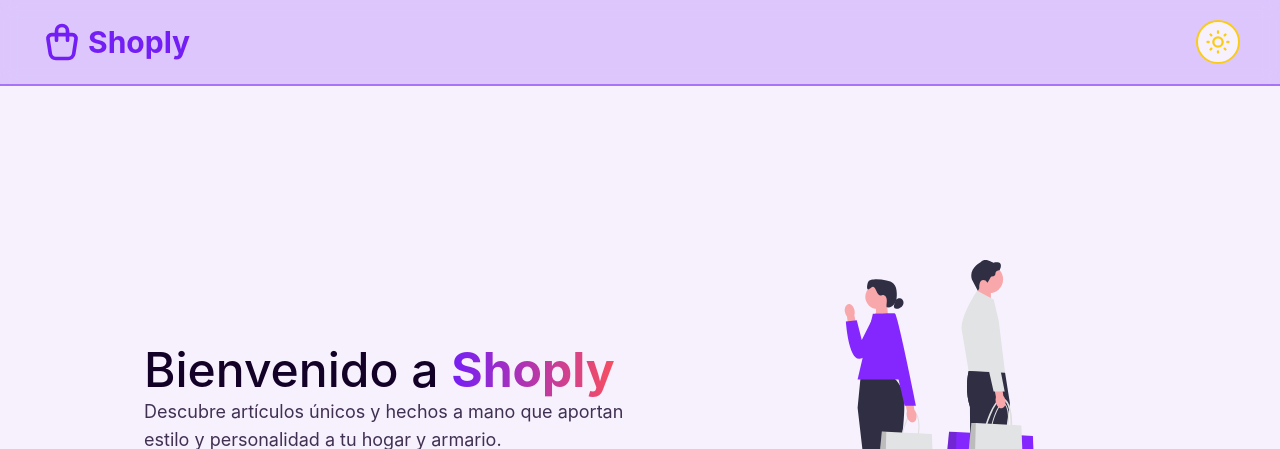
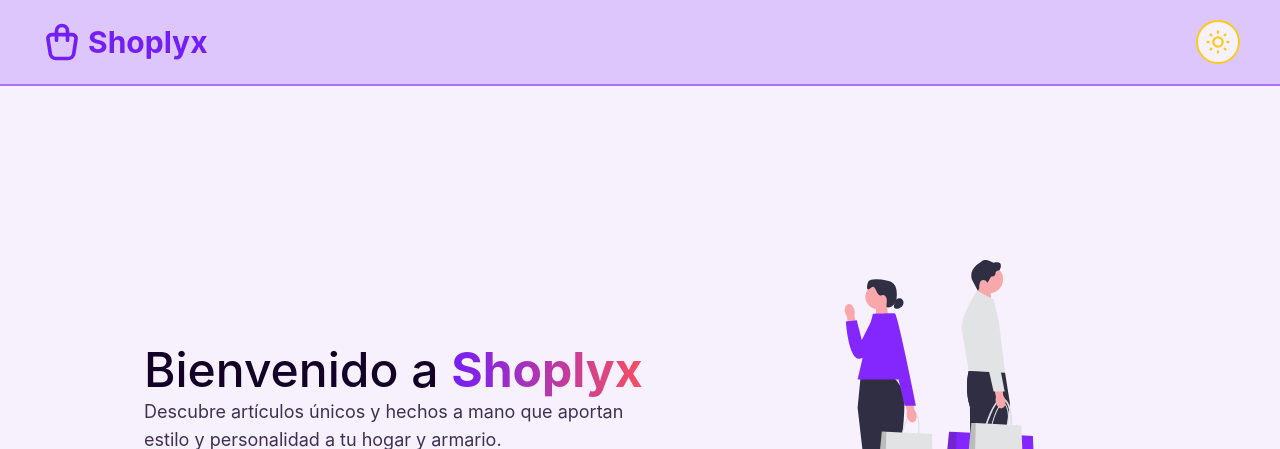
Before and after one commit to Over12/app-shop, a React (Vite) app: page / in a window 1280 px wide. Shown: the top 449 px of the page. Built offline with nearby package versions, Linux system fonts and the light colour scheme; no server answers.

Commit message:
Actualizar nombre de la tienda a "Shoplyx" en index.html, Hero.jsx y NavBar.jsx

```diff
--- a/index.html
+++ b/index.html
@@ -4,7 +4,7 @@
     <meta charset="UTF-8" />
     <link rel="icon" type="image/svg+xml" href="/icon.svg" />
     <meta name="viewport" content="width=device-width, initial-scale=1.0" />
-    <title>Shoply - Tu tienda digital</title>
+    <title>Shoplyx - Tu tienda digital</title>
   </head>
   <body>
     <div id="root"></div>
--- a/src/components/ui/Hero.jsx
+++ b/src/components/ui/Hero.jsx
@@ -4,7 +4,7 @@ export default function Hero() {
   return (
     <section className="h-screen flex flex-col lg:flex-row items-center justify-center gap-10 lg:gap-20 p-5 lg:p-10">
       <div>
-        <h1 className="text-3xl md:text-4xl lg:text-5xl font-medium text-left mb-1">Bienvenido a <span className="font-bold text-transparent bg-clip-text bg-gradient-to-r from-primary to-accent">Shoply</span></h1>
+        <h1 className="text-3xl md:text-4xl lg:text-5xl font-medium text-left mb-1">Bienvenido a <span className="font-bold text-transparent bg-clip-text bg-gradient-to-r from-primary to-accent">Shoplyx</span></h1>
         <p className='text-sm md:text-base lg:text-lg opacity-80 text-pretty max-w-lg'>Descubre artículos únicos y hechos a mano que aportan estilo y personalidad a tu hogar y armario.</p>
       </div>
       <img src={HeroImage} alt="Shopping" className="w-3/5 max-w-80 md:max-w-96 lg:max-w-none md:w-1/2 lg:w-1/3" />
--- a/src/components/ui/NavBar.jsx
+++ b/src/components/ui/NavBar.jsx
@@ -9,7 +9,7 @@ export default function NavBar({ darkMode, toggleDarkMode }) {
     <nav className="fixed w-full flex items-center justify-between px-5 lg:px-10 py-5 bg-primary/20 backdrop-blur border-b-2 border-primary/50 z-10">
       <div className="flex items-center gap-1">
         <img src={darkMode ? shopDark : shopLight} alt="Shop Icon" className="size-11" />
-        <span className="text-3xl font-bold text-primary">Shoply</span>
+        <span className="text-3xl font-bold text-primary">Shoplyx</span>
       </div>
       <button className={`relative size-11 bg-background rounded-full border-2 ${darkMode ? "border-white" : "border-yellow-400"}`} onClick={toggleDarkMode}>
         <img src={moonIcon} alt="Sun Icon" className={`absolute size-7 top-1/2 left-1/2 -translate-x-1/2 -translate-y-1/2 transform transition-all duration-300 ${darkMode ? 'rotate-0 opacity-100 scale-100' : 'rotate-90 opacity-0 scale-50'}`} />
```
